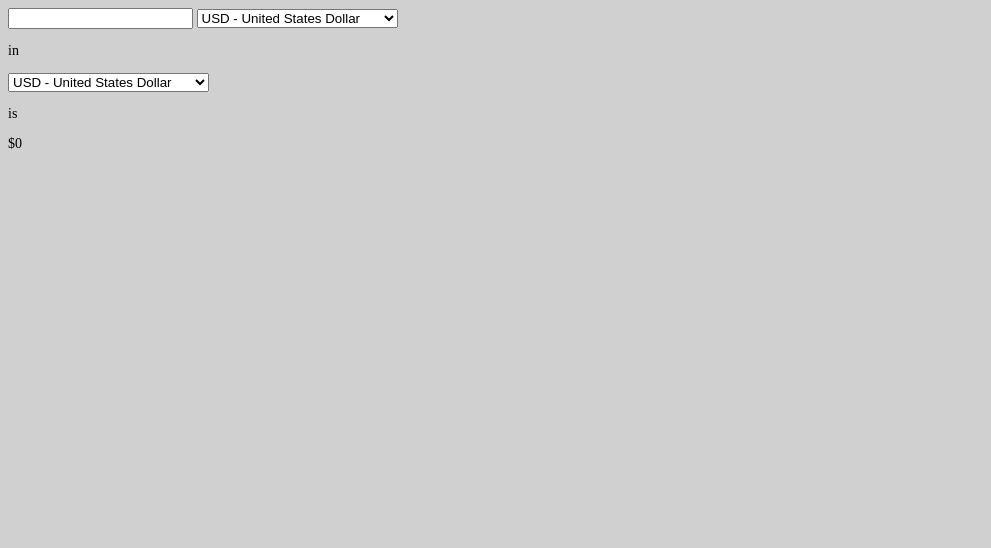
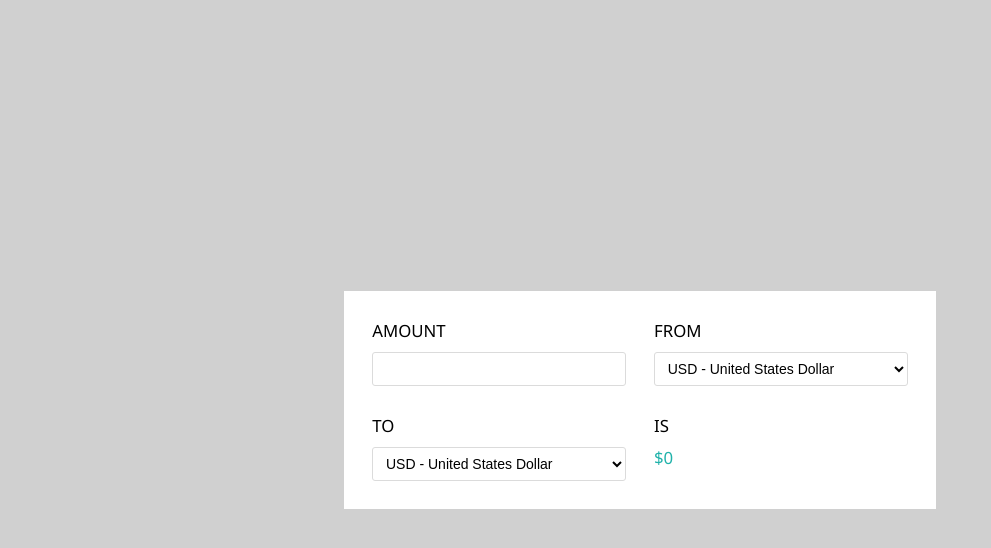
Before and after one commit to neil-coutinho/currency-converter, a website built with Parcel: page index.html in a window 1280 px wide. Shown: the whole page, without its empty margins (0-991 px from the left). Built offline with nearby package versions, Linux system fonts and the light colour scheme.

Commit message:
feature: CSS styling

```diff
--- a/index.html
+++ b/index.html
@@ -1,27 +1,59 @@
 <!DOCTYPE html>
 <html lang="en">
+
 <head>
   <meta charset="UTF-8">
   <meta name="viewport" content="width=device-width, initial-scale=1.0">
   <title>Currency Converter</title>
   <link rel="stylesheet" href="style.css">
 </head>
+
 <body>
 
   <div class="app">
     <form>
+
+      <div class="form-group" style="display: grid;">
+        <label for="from_amount">
+          Amount
+
+        </label>
         <input type="number" name="from_amount">
+      </div>
+
+      <div class="form-group">
+        <label for="from_currency">
+          From
+        </label>
         <select name="from_currency">
           <option>Select a Currency</option>
         </select>
-          <p>in</p>
+      </div>
+
+
+      <div class="form-group">
+        <label for="to_currency">
+          To
+
+        </label>
         <select name="to_currency">
           <option>Select a Currency</option>
         </select>
-          <p>is</p>
-          <p class="to_amount">$0</p>
+      </div>
+
+
+
+
+
+      <div class="form-group">
+        <label>Is</label>
+        <span class="to_amount">$0</span>
+      </div>
+
+
     </form>
   </div>
   <script src="app.js" defer></script>
 </body>
+
 </html>
--- a/style.css
+++ b/style.css
@@ -1,4 +1,62 @@
 html, body {
+    font-family: 'Segoe UI', Tahoma, Geneva, Verdana, sans-serif;
     background-color: #d0d0d0;
     font-size: 14px;
-  }
+    margin: 0;
+    padding: 0;
+    height: 100vh;
+
+
+}
+
+
+body {
+  display: grid;
+  grid-template-columns: 1fr;
+  grid-template-rows: 1fr;
+  justify-items: center;
+  align-items: center;
+
+}
+
+.app {
+  background: #fff;
+  padding: 2rem;
+}
+
+.app form {
+  display: grid;
+  grid-template-columns: 1fr 1fr;
+  grid-gap: 2rem;
+}
+
+.app form label {
+  display: block;
+  text-transform: uppercase;
+  font-size: 1.2rem;
+  margin-bottom: 10px;
+}
+
+
+.app form input, .app form select {
+  display: block;
+  border: none;
+  border-radius: 3px;
+  box-shadow: none;
+  font-size: 1rem;
+  line-height: 1.25;
+  padding: .5em 2.5em .5em .625em;
+  background-color: #fff;
+  border: 1px solid #dbdbdb;
+  cursor: pointer;
+}
+
+.app form input {
+  padding: .5rem;
+}
+
+.to_amount {
+  line-height: 1.25;
+  font-size: 1.2rem;
+  color: lightseagreen;
+}
```
Lines whose indentation alone changed are shown as unchanged.
